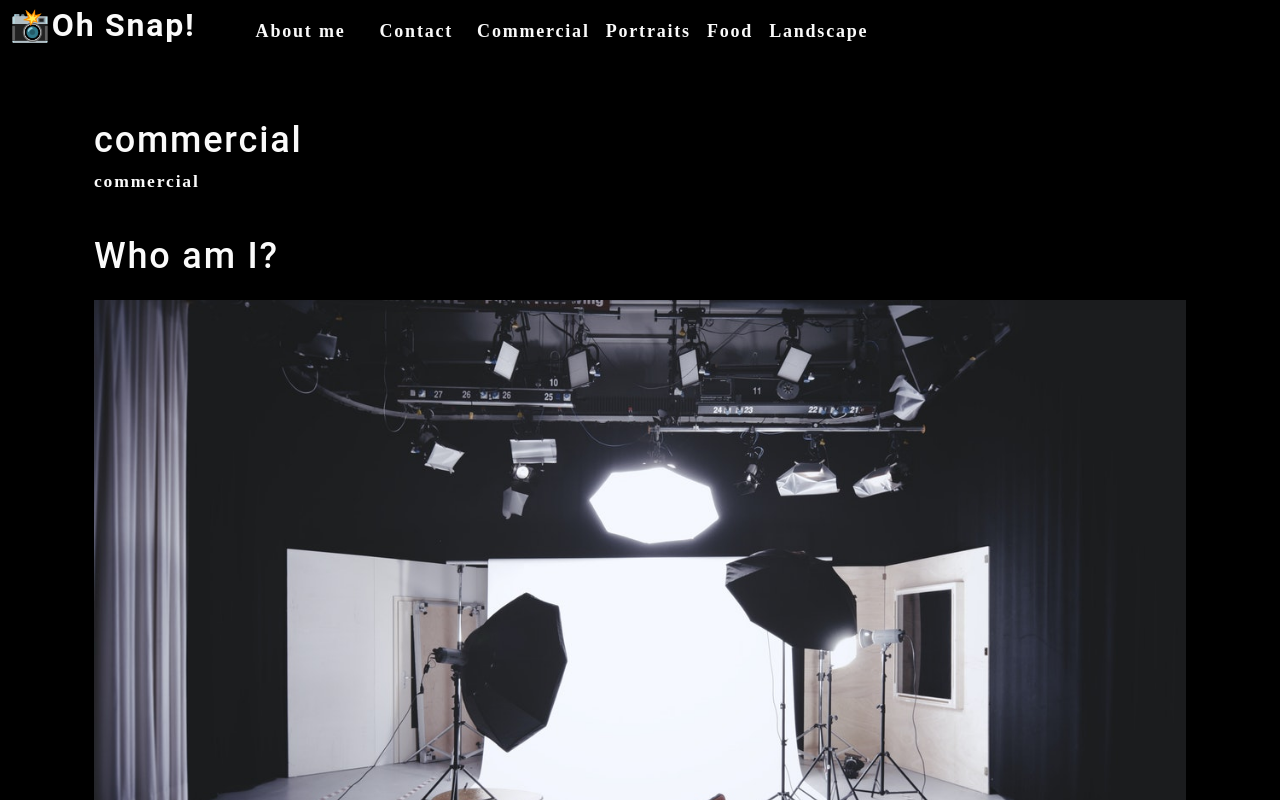
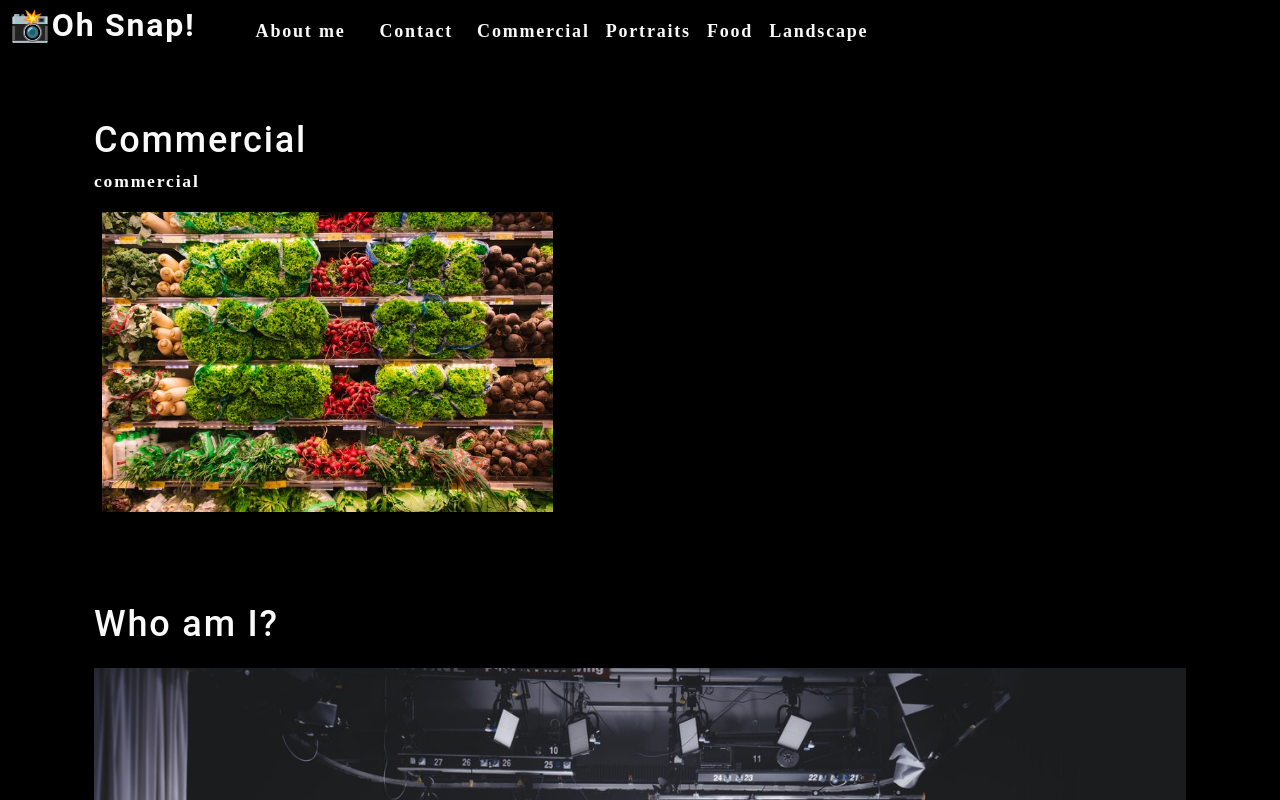
Before and after one commit to blainecurren/photo-port, a React (Create React App) app: page / in a window 1280 px wide. Shown: the top 800 px of the page. Built offline with nearby package versions, Linux system fonts and the light colour scheme.

Commit message:
updated index.css

```diff
--- a/src/components/Gallery/index.js
+++ b/src/components/Gallery/index.js
@@ -1,4 +1,6 @@
 import React from "react";
+import { capitalizeFirstLetter } from "../../utils/helpers";
+import photo from "../../assets/small/commercial/0.jpg";
 
 function Gallery(props) {
   const currentCategory = {
@@ -9,8 +11,12 @@ function Gallery(props) {
 
   return (
     <section>
-      <h1>{currentCategory.name}</h1>
+      <h1>{capitalizeFirstLetter(currentCategory.name)}</h1>
       <p>{currentCategory.name}</p>
+      <div className="flex-row">
+        <img src={photo} alt="Commercial Example"
+        className="img-thumbnail mx-1"/>
+      </div>
     </section>
   );
 }
--- a/src/index.css
+++ b/src/index.css
@@ -3,7 +3,6 @@ main {
   max-width: 90%;
   padding: 50px 30px;
 }
-
 :root {
   --primary: #8c54ff;
   --secondary: #f3a847;
```
